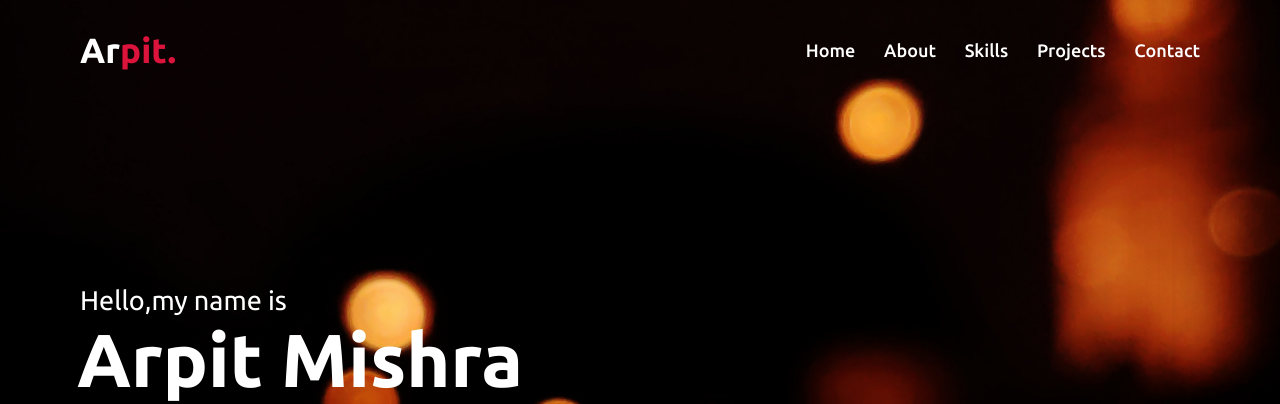
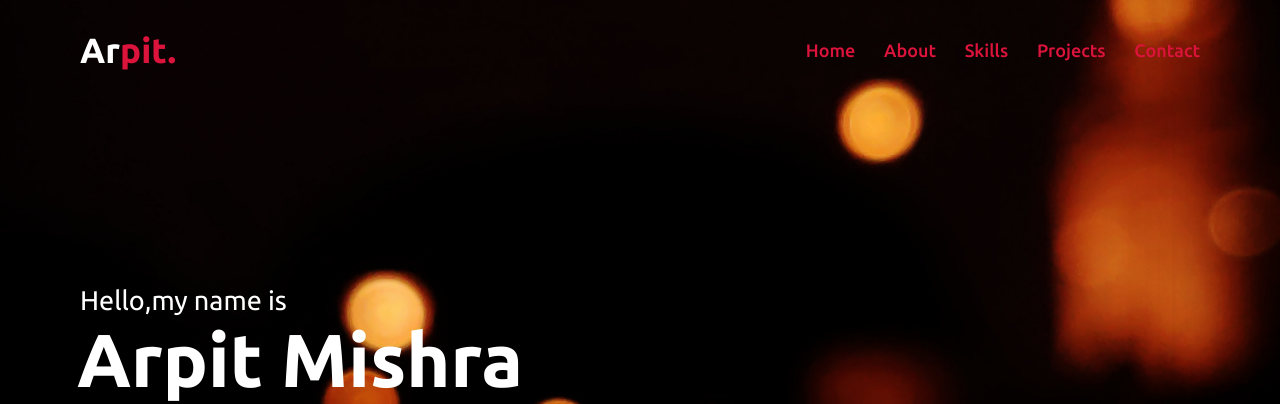
Before and after one commit to cyanide-pixel/portfolio, a plain HTML site: page index.html in a window 1280 px wide. Shown: the top 404 px of the page. Drawn offline with nearby package versions, Linux system fonts and the light colour scheme.

Commit message:
Update style.css

```diff
--- a/style.css
+++ b/style.css
@@ -57,7 +57,7 @@ html {
 }
 .navbar .menu li a {
   display: block;
-  color: rgb(255, 255, 255);
+  color: crimson;
   font-size: 18px;
   font-weight: 500;
   margin-left: 25px;
```
